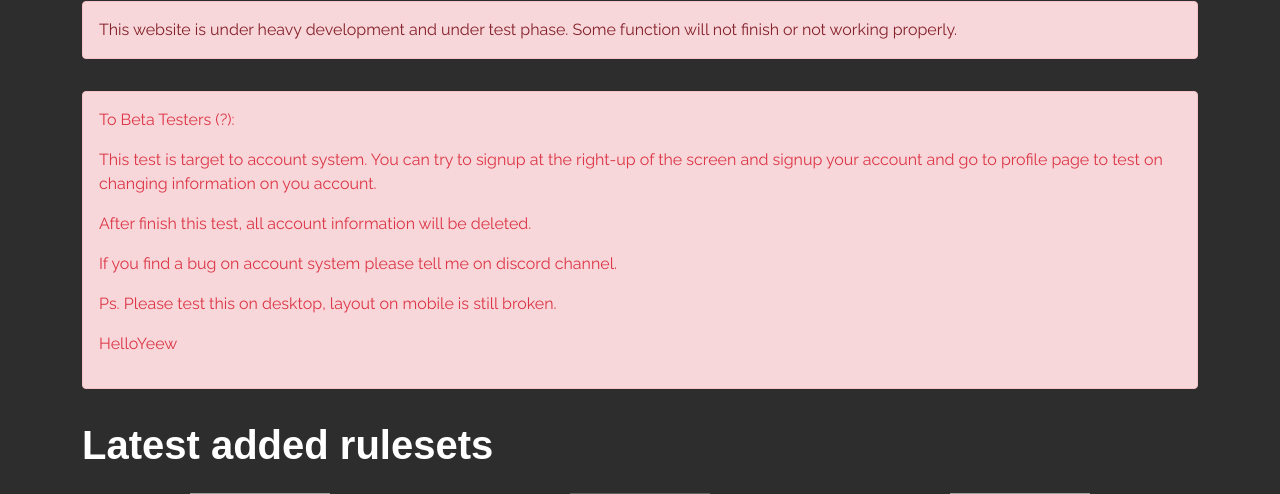
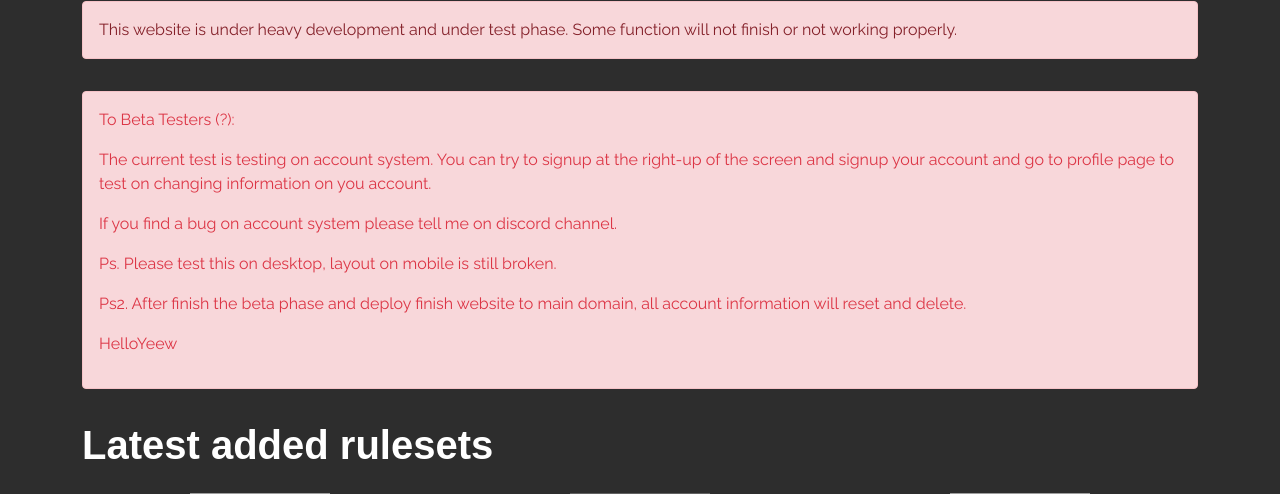
Before and after one commit to Rurusetto/rurusetto, a Django app: page / in a window 1280 px wide. Shown: the part 399-893 px from the top of the page. Run offline with Django 3.2, Linux system fonts and the light colour scheme; some libraries are stand-ins or nearby versions; some web fonts are replaced; grey boxes are pictures that could not be loaded.

Commit message:
Change announcement

```diff
--- a/rurusetto/wiki/templates/wiki/home.html
+++ b/rurusetto/wiki/templates/wiki/home.html
@@ -21,10 +21,10 @@
     <div class="row mb-3">
       <div class="alert alert-danger" role="alert">
        <p class="text-danger">To Beta Testers (?):</p>
-       <p class="text-danger">This test is target to account system. You can try to signup at the right-up of the screen and signup your account and go to profile page to test on changing information on you account.</p>
-       <p class="text-danger">After finish this test, all account information will be deleted.</p>
+       <p class="text-danger">The current test is testing on account system. You can try to signup at the right-up of the screen and signup your account and go to profile page to test on changing information on you account.</p>
        <p class="text-danger">If you find a bug on account system please tell me on discord channel.</p>
        <p class="text-danger">Ps. Please test this on desktop, layout on mobile is still broken.</p>
+       <p class="text-danger">Ps2. After finish the beta phase and deploy finish website to main domain, all account information will reset and delete.</p>
        <p class="text-danger">HelloYeew</p>
       </div>
     </div>
```
